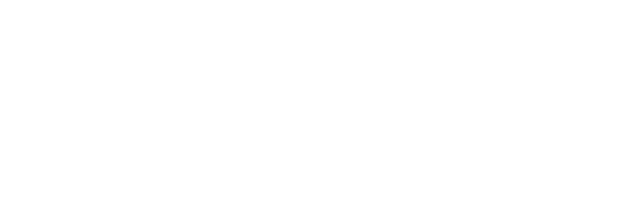
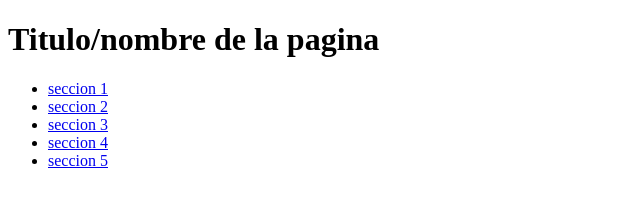
Before and after one commit to JulioRafaelFlores/Practicas-pagina-web, a plain HTML site: page index.html in a window 1280 px wide. Shown: the whole page, without its empty margins (0-640 px from the left). Drawn offline with Linux system fonts and the light colour scheme.

Commit message:
primeros cambios

```diff
--- a/index.html
+++ b/index.html
@@ -3,9 +3,31 @@
 <head>
     <meta charset="UTF-8">
     <meta name="viewport" content="width=device-width, initial-scale=1.0">
-    <title>Document</title>
+
+    <title>Titulo de la pagina</title>
 </head>
 <body>
 
+
+  <div class="Titulo">
+      <h1> Titulo/nombre de la pagina </h1>  </div>
+
+         <div class="barra seciones ">
+
+         <nav class=" dis.seciones"></nav>
+
+         <ul>
+
+            <li><a href="#tab1">seccion 1</a></li>
+            <li><a href="#tab2">seccion 2</a></li>
+            <li><a href="#tab3">seccion 3</a></li>
+            <li><a href="#tab4">seccion 4</a></li>
+            <li><a href="#tab5">seccion 5</a></li>
+
+
+        </ul>
+
+        </div>
+
 </body>
 </html>
```
